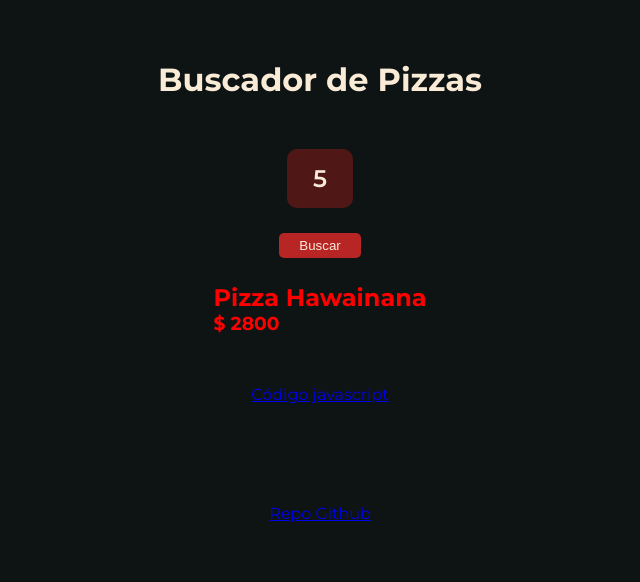
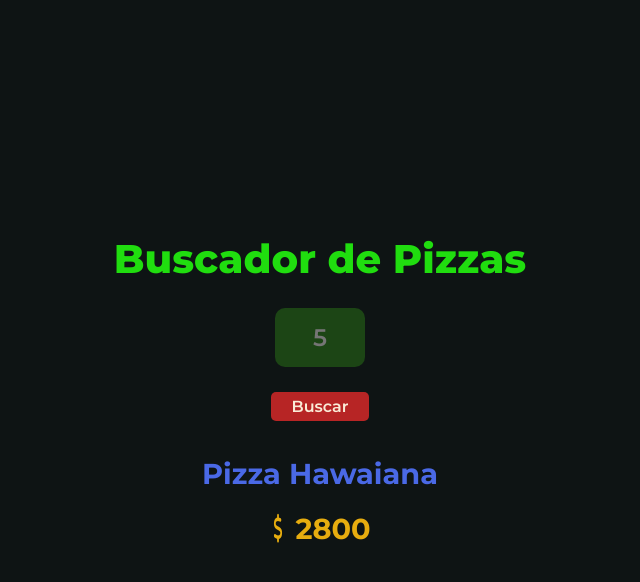
Before and after one commit to Frikilinux/js, a plain HTML site: page index.html in a window 1280 px wide. Both pictures are taken after typing "5" into the empty fields and a click on the button "Buscar". Shown: the whole page, without its empty margins (320-960 px from the left). Drawn offline with Linux system fonts and the light colour scheme.

Commit message:
Casi lista

```diff
--- a/index.html
+++ b/index.html
@@ -10,17 +10,17 @@
 </head>
 <body>
 <main class="main">
-    <h1>Buscador de Pizzas</h1>
+
     <form class="container">
-      <div class="input__container input--error"><input class="input input--error" type="number" id="search"></div>
+      <h1>Buscador de Pizzas</h1>
+      <div class="input__container"><input class="input" type="number" id="search" placeholder="#ID"></div>
       <button id="btn" class="btn">Buscar</button>
-      <div class="pizzas pizzas--error">
+      <div class="pizzas">
       </div>
     </form>
-
-    <a style="display: block;" href="./main.js">Código javascript</a>
-    <hr>
-    <a style="display: block;" href="https://github.com/Frikilinux/js-e1">Repo Github</a>
+<!--
+    <a href="./main.js">Código javascript</a>
+    <a href="https://github.com/Frikilinux/js-e1">Repo Github</a> -->
 </main>
 </body>
 </html>
--- a/main.js
+++ b/main.js
@@ -31,7 +31,7 @@ const pizzas = [
 
   {
     id: 5,
-    nombre: 'Hawainana',
+    nombre: 'Hawaiana',
     ingredientes: ['Mozzarella', 'Ananá', 'Tomate', 'Jamón', 'Especias'],
     precio: 2800,
   },
@@ -43,135 +43,59 @@ const pizzas = [
     precio: 2100,
   },
 
-]
-
-// separador = (actividad) => {
-//   console.log('');
-//   console.log(`Solución de la actividad '${actividad}'`);
-//   console.log(`============================`);
-// }
-
-// // // Testing
-// // // console.log(pizzas);
-
-
-// // // Actividad A
-// separador('A');
-
-// const pizzaConIdImpar = pizzas.filter( pizza => pizza.id % 2 !== 0 ); // Tuki, syntactic sugar.
-
-// pizzaConIdImpar.forEach((pizza) => {
-//   console.log(`La pizza ${pizza.nombre} contiene el id: ${pizza.id} y es impar.`);
-// });
-
-
-// // // Actividad B
-// separador('B');
-
-// // Solución (Copyright Rodri)
-
-// const pizzaDeMenorValorQue = (precio) => {
-//   return pizzas.some((pizza) => {
-//     return pizza.precio < precio;
-//   })
-//     ? console.log(`Si hay pizzas menores a $${precio}! :)`)
-//     : console.log(`No hay pizzas menores a $${precio} :(, Podes buscar por otro valor!!`);
-// };
-
-// // // Solución alternativa :)
-// const pizzaDeMenorValorQue = (precio) => {
-//   const valor = pizzas.some(pizza => pizza.precio < precio);
-//   if (valor) {
-//   console.log(`Si hay pizzas menores a $${precio}! :)`)
-//   } else {
-//   console.log(`No hay pizzas menores a $${precio} :(, Podes buscar por otro valor!!`);
-//   };
-// };
-
-// pizzaDeMenorValorQue(600)
-
-// // // Actividad C
-// separador('C');
-
-// pizzasPrecios = pizzas.forEach((pizzas) => console.log(`La pizza ${pizzas.nombre} tiene un costo de $${pizzas.precio}`));
-
-// // // Actividad D
-// separador('D');
-
-// // Solución Alternativa
-// const ingredientesDePizza = pizzas.forEach((pizza) => {
-//   console.log(`La pizza ${pizza.nombre} está hecha con:`);
-//   const ingredientesDePizzas = pizza.ingredientes.forEach((ingrediente) => {
-//     console.log(`Ingrediente ${pizza.ingredientes.indexOf(ingrediente) + 1} - ${ingrediente}`);
-//   });
-//   console.log('');
-// });
-
-// const pizzaConIngrendientes = pizzas.forEach((pizza) => {
-//   const ingredientesConcatenados = pizza.ingredientes.map((ingrediente, i) => (i + 1 + ') ' + ingrediente) ).join('; ');
-
-//   console.log(`La pizza ${pizza.nombre} contiene ${Object.keys(pizza.ingredientes).length} ingredientes: ${ingredientesConcatenados}`);
-//   console.log(''); // salto de línea
-// });
+  {
+    id: 7,
+    nombre:'Napolitana',
+    ingredientes:['Mozzarella', 'Tomate', 'Albahaca'],
+    precio: 1600,
+},
+];
 
 let container = document.querySelector('.pizzas')
-let inputForm = document.querySelector('#search')
+let formInput = document.querySelector('#search')
 let form = document.querySelector('.container');
 
-const pizzaEncontrada = (array, id) => {
-  return array.filter((pizza) => {
-   return pizza.id === parseInt(id)
-  });
+const searchPizza = (array, id) => {
+  return array.filter((pizza) => pizza.id === parseInt(id));
 };
 
 const checkAvailId = (value) => value >= 1 && value <= pizzas.length;
 
-// console.log(pizzaEncontrada(pizzas, 4))
+const render = (pizza) => {
+  formInput.parentElement.style.backgroundColor = 'rgb(28, 69, 21)';
+  container.innerHTML = `<h2>Pizza ${pizza[0].nombre}</h2>
+      <h3><i class="fas fa-dollar-sign fa-flip"></i> ${pizza[0].precio}</h3>`;
+};
 
-const render = (pizza) => {
-  container.innerHTML = `<h2>Pizza ${pizza[0].nombre}</h2>\n<h3>$ ${pizza[0].precio}</h3>`
-}
-
-// console.log(render(pizzaEncontrada(pizzas, 4)));
+const setError = () => {
+  formInput.parentElement.style.backgroundColor = 'rgb(80, 23, 23)';
+  container.querySelector('h2').style.color = 'red';
+  formInput.setAttribute('placeholder', `#ID`)
+  form.reset();
+};
 
 const renderError = (error) => {
-  return error === 'notfound'
-    ? container.innerHTML = `<h2>No se encontró el ID</h2>`
-    : error === 'notNumber'
-      ? container.innerHTML = `<h2>No es un número</h2>`
-      : container.innerHTML = ''
+  switch (error) {
+  case 'notfound':
+    container.innerHTML = `<h2>No se encontró el ID, prueba con uno entre 1
+        y ${pizzas.length}</h2>`;
+    setError();
+    break;
+  case 'notNumber':
+    container.innerHTML = `<h2>Ingresa un número, please</h2>`;
+    setError();
+    break;
+  }
 }
-
-
-
-// const searchPizza = (lista, id) => {
-//   lista.forEach( (pizza) => {
-//     return  pizza.id === id
-//       ? render(pizza.nombre, pizza.precio)
-//       :
-//   });
-// };
-
-
-console.log(container);
-
-// searchPizza(pizzas, 4)
 
 form.addEventListener('submit', (e) => {
   e.preventDefault();
-  // console.log(input.value);
-
-  // console.log(pizza.length === 0);
-  let input = inputForm.value;
-
+  let input = formInput.value;
   input === ''
     ? renderError('notNumber')
     : !checkAvailId(input)
       ? renderError('notfound')
-      : render(pizzaEncontrada(pizzas, input))
-
+      : (render(searchPizza(pizzas, input)),
+        formInput.setAttribute('placeholder', `${input}`),
+        form.reset())
 });
-
-// renderError('dfrrr')
-
-// render('Calabreza', '$ 500')
--- a/style.css
+++ b/style.css
@@ -11,11 +11,12 @@
 }
 
 .main {
-  padding-top: 60px;
+  /* padding-top: px; */
   font-family: 'Montserrat';
   background-color: rgb(14, 20, 20);
   display: flex;
   flex-direction: column;
+  justify-content: center;
   align-items: center;
   color: antiquewhite;
   gap: 50px;
@@ -26,6 +27,8 @@
   display: flex;
   flex-direction: column;
   align-items: center;
+  justify-content: center;
+  max-width: 600px;
   gap: 25px;
 }
 
@@ -36,7 +39,7 @@
   font-family: 'Montserrat';
   font-weight: 600;
   color:antiquewhite;
-  background-color: rgb(32, 33, 40);
+  background-color: transparent;
 }
 
 input[type=number]::-webkit-inner-spin-button {
@@ -44,16 +47,25 @@ input[type=number]::-webkit-inner-spin-button {
 }
 
 .input__container {
+  transition: all 0.5s;
   display: flex;
   align-items: center;
   flex-direction: column;
-  width: 20%;
+  width: 90px;
   padding: 15px;
   border-radius: 10px;
   background-color: rgb(32, 33, 40);
 }
 
+.pizzas {
+  min-height: 120px;
+}
+
 .btn {
+  transition: all 0.5s;
+  font-family: 'Montserrat';
+  font-weight: 600;
+  font-size: 1rem;
   cursor: pointer;
   color: antiquewhite;
   padding: 5px 20px;
@@ -61,11 +73,26 @@ input[type=number]::-webkit-inner-spin-button {
   background-color: rgb(183, 37, 37);
 }
 
-.input--error {
-  /* color: red; */
-  background-color: rgb(80, 23, 23);
+.btn:hover {
+  transition: all 0.2s;
+  transform: scale(1.07);
 }
 
-.pizzas--error {
-  color: red;
+h1 {
+  font-size: 2.5rem;
+  color: rgb(32, 221, 15);
+  font-weight: 900;
+  text-align: center;
 }
+
+h2,
+h3 {
+  color: rgb(74, 105, 230);
+  font-size: 1.8rem;
+  text-align: center;
+  padding: 10px 20px;
+}
+
+h3 {
+  color: rgb(231, 173, 15);
+}
```
